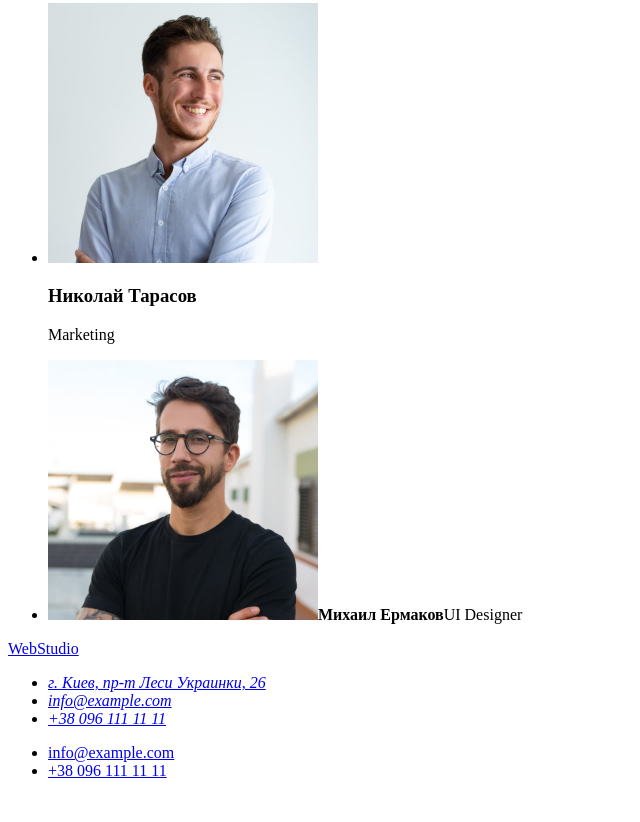
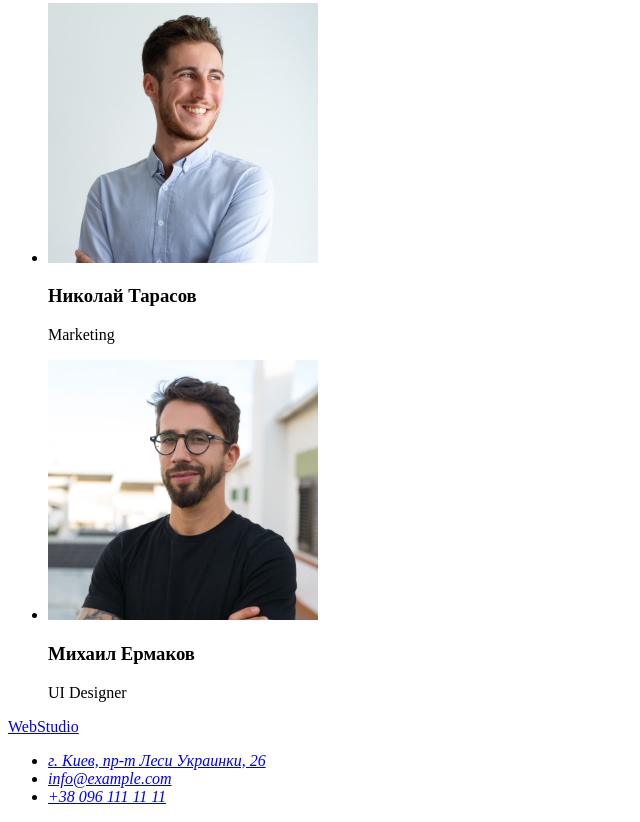
Before and after one commit to AleksandraTerentieva/goit-markup-hw-01, a plain HTML site: page index.html in a window 1280 px wide. Shown: the part 2258-3080 px from the top of the page, without its empty margins (0-640 px from the left). Before the commit the page ends 3054 px from the top, so only its background shows below. Drawn offline with Linux system fonts and the light colour scheme.

Commit message:
update index.html

```diff
--- a/index.html
+++ b/index.html
@@ -107,9 +107,9 @@
             <p>Marketing</p>
           </li>
           <li class="team-item">
-            <img src="images/team/ui_designer.jpg" alt="ui_designer" width="270" height="260" /><b
-              >Михаил Ермаков</b
-            >UI Designer
+            <img src="images/team/ui_designer.jpg" alt="ui_designer" width="270" height="260" />
+            <h3>Михаил Ермаков</h3>
+            <p>UI Designer</p>
           </li>
         </ul>
       </section>
@@ -118,24 +118,20 @@
     <footer class="footer">
       <a class="logo" href="#">WebStudio</a>
       <address>
-        <ul>
+        <ul class="footer-list">
           <li>
             <a href="https://bit.ly/3pXMvUd" target="_blank" rel="noopener noreferrer"
               >г. Киев, пр-т Леси Украинки, 26</a
             >
           </li>
-          <li><a class="link" href="mailto:info@devstudio.com">info@example.com</a></li>
-          <li><a href="tel:+380961111111">+38 096 111 11 11</a></li>
+          <li class="footer-item">
+            <a class="footer-link" href="mailto:info@devstudio.com">info@example.com</a>
+          </li>
+          <li class="footer-item">
+            <a class="footer-link" href="tel:+380961111111">+38 096 111 11 11</a>
+          </li>
         </ul>
       </address>
-      <ul class="footer-list">
-        <li class="footer-item">
-          <a class="footer-link" href="mailto:info@example.com">info@example.com</a>
-        </li>
-        <li class="footer-item">
-          <a class="footer-link" href="tel:+380961111111">+38 096 111 11 11</a>
-        </li>
-      </ul>
     </footer>
   </body>
 </html>
```
